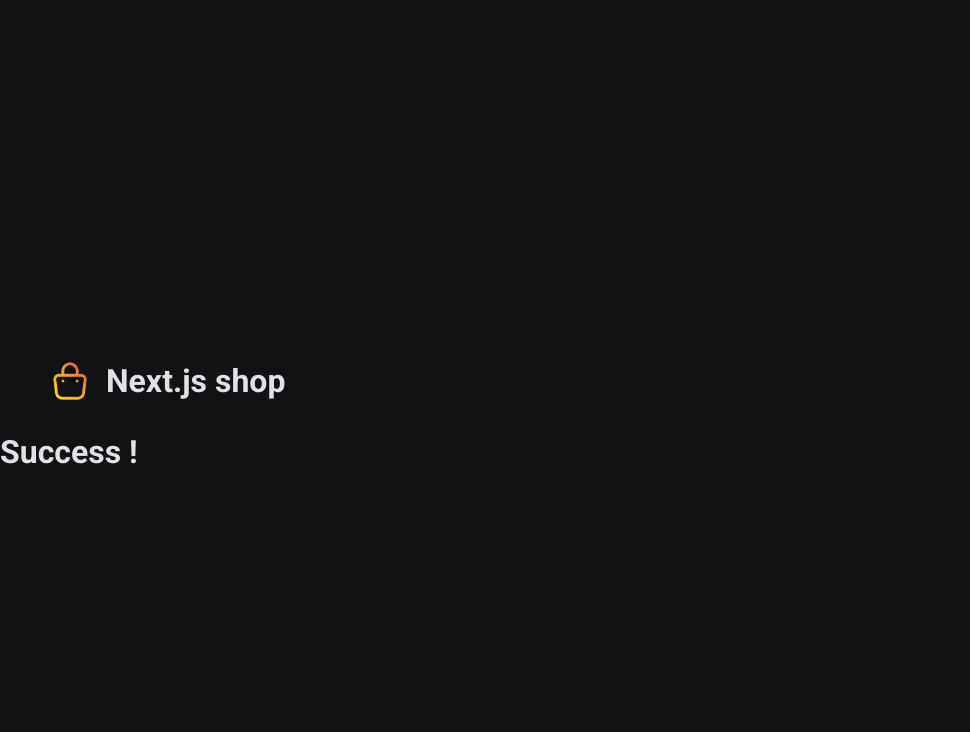
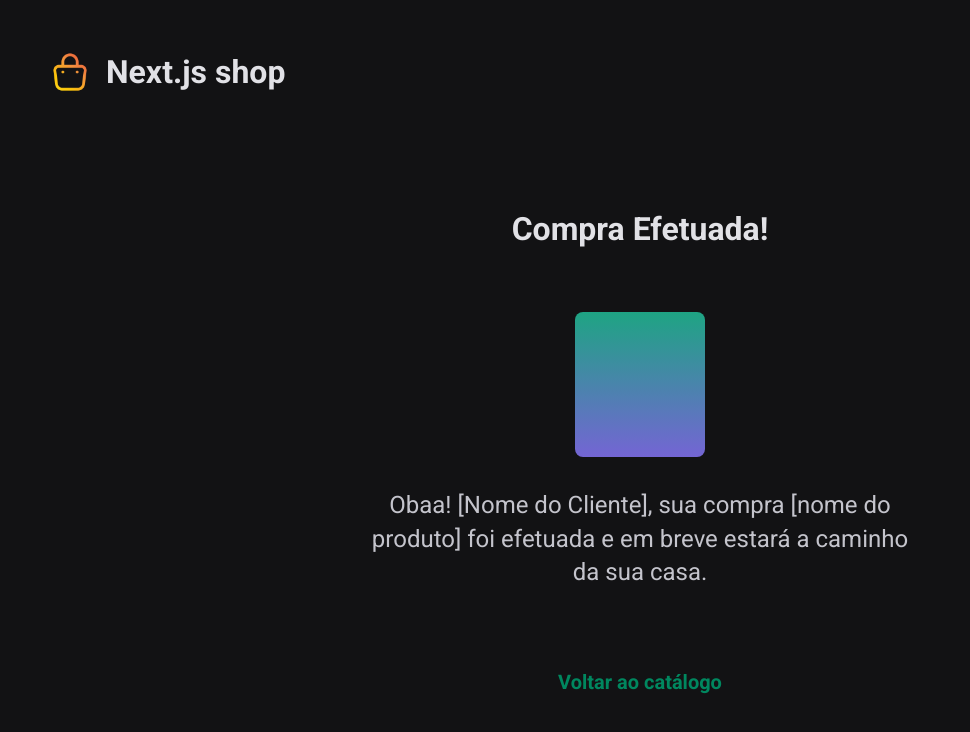
Before and after one commit to Wagnetto/next-shop, a Next.js app: page /success in a window 1280 px wide. Shown: the top 732 px of the page, without its empty margins (0-970 px from the left). Built offline with nearby package versions, Linux system fonts and the light colour scheme.

Commit message:
Add Success page structure

```diff
--- a/src/pages/success.tsx
+++ b/src/pages/success.tsx
@@ -1,3 +1,18 @@
+import Link from 'next/link'
+import { ImageContainer, SuccessContainer } from '../styles/pages/success'
+
 export default function Success() {
-  return <h1>Success !</h1>
+  return (
+    <SuccessContainer>
+      <h1>Compra Efetuada!</h1>
+      <ImageContainer></ImageContainer>
+      <p>
+        Obaa! <span>[Nome do Cliente]</span>, sua compra{' '}
+        <span>[nome do produto]</span> foi efetuada e em breve estará a caminho
+        da sua casa.
+      </p>
+
+      <Link href="/">Voltar ao catálogo</Link>
+    </SuccessContainer>
+  )
 }
--- a/src/styles/pages/home.ts
+++ b/src/styles/pages/home.ts
@@ -8,7 +8,7 @@
   minHeight: 656,
 })
 
-export const Product = styled('a', {
+export const Product = styled('div', {
   background: 'linear-gradient(180deg, #1ea483 0%, #7465d4 100%)',
   borderRadius: 8,
   cursor: 'pointer',
--- /dev/null
+++ b/src/styles/pages/success.ts
@@ -0,0 +1,55 @@
+import { styled } from '..'
+
+export const SuccessContainer = styled('main', {
+  display: 'flex',
+  flexDirection: 'column',
+  justifyContent: 'center',
+  alignItems: 'center',
+  margin: '0 auto',
+  height: 656,
+
+  h1: {
+    fontSize: '$2xl',
+    color: '$gray100',
+  },
+
+  p: {
+    fontSize: '$xl',
+    color: '$gray300',
+    maxWidth: 560,
+    textAlign: 'center',
+    marginTop: '2rem',
+    lineHeight: 1.4,
+  },
+
+  a: {
+    marginTop: '5rem',
+    display: 'block ',
+    fontSize: '$lg',
+    color: '$green500',
+    textDecoration: 'none',
+    fontWeight: 'bold',
+
+    '&:hover': {
+      color: '$green300',
+    },
+  },
+})
+
+export const ImageContainer = styled('div', {
+  width: '100%',
+  maxWidth: 130,
+  height: 145,
+  background: 'linear-gradient(180deg, #1ea483 0%, #7465d4 100%)',
+  borderRadius: 8,
+  padding: '0.25rem',
+  marginTop: '4rem',
+
+  display: 'flex',
+  alignItems: 'center',
+  justifyContent: 'center',
+
+  img: {
+    objectFit: 'cover',
+  },
+})
```
